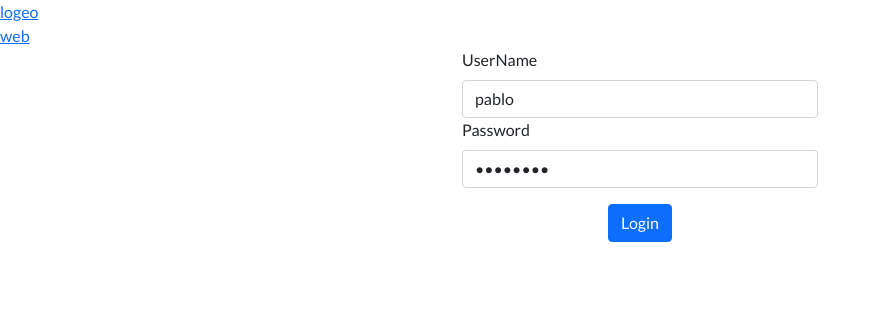
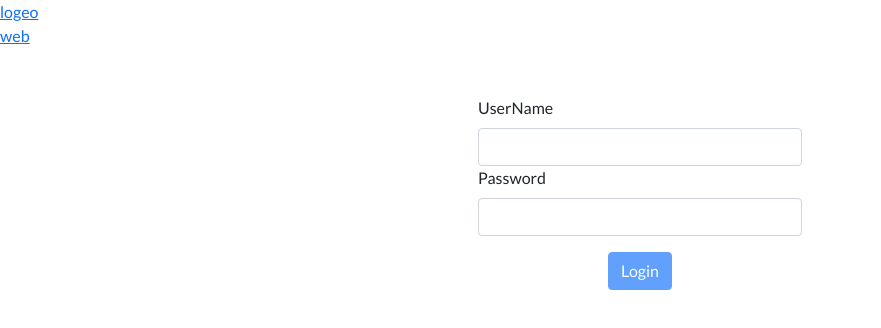
Before and after one commit to soportepablos/pablopro, an Angular app: page /logeo in a window 1280 px wide. Shown: the top 328 px of the page, without its empty margins (0-881 px from the left). Built offline with nearby package versions, Linux system fonts and the light colour scheme.

Commit message:
jwt creado + mysql + SessionStorage

```diff
--- a/package.json
+++ b/package.json
@@ -19,7 +19,10 @@
     "@angular/platform-browser-dynamic": "~13.1.0",
     "@angular/router": "~13.1.0",
     "bootstrap": "^5.1.3",
+    "cors": "^2.8.5",
+    "express": "^4.17.2",
     "jquery": "^3.6.0",
+    "jsonwebtoken": "^8.5.1",
     "mysql": "^2.18.1",
     "rxjs": "~7.4.0",
     "tslib": "^2.3.0",
--- a/src/app/components/footer/footer.component.html
+++ b/src/app/components/footer/footer.component.html
@@ -3,23 +3,23 @@
     <div class="container">
         <div class="row">
             <!-- Footer Location-->
-            <div class="col-lg-6">
+            <!-- <div class="col-lg-6">
                 <h4 class="text-uppercase">Lugar</h4>
                 <p class="lead ">
                     Puerto Iguazu - Misiones
                     <br />
                     Argentina
                 </p>
-            </div>
+            </div> -->
 
             <!-- Footer About Text-->
-            <div class="col-lg-6">
+            <!-- <div class="col-lg-6">
                 <h4 class="text-uppercase">Sobre mi</h4>
                 <p class="lead ">
                     Pablo Nicolas  Sanchez
 
                 </p>
-            </div>
+            </div>-->
         </div>
     </div>
 </footer>
--- a/src/app/components/login/login.component.html
+++ b/src/app/components/login/login.component.html
@@ -1,41 +1,30 @@
 <!-- Portfolio Modal 1-->
 
-<!-- <div class="container">
-    <div class="row justify-content-center">
-        <div class="col-lg-8">
-            <form>
-                <div class=" d-flex justify-content-center">
-                    <h3> Ingreso al sistema </h3>
-                </div>
-                <div class="mb-3">
-                    <label for="exampleInputEmail1" class="form-label">Usuario</label>
-                    <input type="email" class="form-control" id="exampleInputEmail1" aria-describedby="emailHelp">
-                </div>
-                <div class="mb-3">
-                    <label for="exampleInputPassword1" class="form-label">Clave</label>
-                    <input type="password" class="form-control" id="exampleInputPassword1">
-                </div>
-                <button type="submit" class="btn btn-primary">Submit</button>
-                </form>
-        </div>
-    </div>
-</div> -->
-
 <div class="container ">
+    <form [formGroup]="form" class="m-5" (ngSubmit)="logIn($event)" >
     <div class="row justify-content-center">
         <div class="col-lg-4">
-            <label for="exampleFormControlInput1" class="form-label">UserName</label>
-            <input [(ngModel)]="user.user_name" type="text" class="form-control" >
+            <label  class="form-label">UserName</label>
+            <input class="form-control" type="text" formControlName="user_name"
+                [ngClass]="{'is-invalid':user_name?.errors && user_name?.touched,
+                'is-valid':!user_name?.errors && user_name?.touched}"
+            >
         </div>
     </div>
     <div class="row justify-content-center">
         <div class="col-lg-4">
             <label for="exampleFormControlTextarea1" class="form-label">Password</label>
-            <input [(ngModel)]="user.user_pass"  class="form-control" type="password">
+            <input class="form-control" type="password" formControlName="user_pass">
         </div>
     <div class="row text-center justify-content-center">
         <div class="col-lg-4 p-3">
-            <button class="btn btn-primary" (click)="logIn()" >Login</button>
+            <button class="btn btn-primary"  [disabled]="!form.valid">Login</button>
+            <!-- (click)="logIn()" -->
         </div>
     </div>
+    <div class="row text-center justify-content-center" *ngIf="user_name?.errors && user_name?.touched">
+        <p *ngIf="user_name?.hasError('required')" class="text-danger"> Informacion Requerida</p>
+        <p *ngIf="user_name?.hasError('minlength')" class="text-danger"> Longitud Requerida</p>
+    </div>
 </div>
+</form>
--- a/src/app/components/login/login.component.ts
+++ b/src/app/components/login/login.component.ts
@@ -1,4 +1,7 @@
 import { Component, OnInit } from '@angular/core';
+import { AuthService } from 'src/app/services/auth.service';
+import { FormBuilder, FormGroup, Validators } from '@angular/forms';
+import { Router } from '@angular/router';
 
 
 
@@ -9,19 +12,37 @@ import { Component, OnInit } from '@angular/core';
 })
 export class LoginComponent implements OnInit {
 
-  user =  {
-    // ya coloco datos deberian ir vaios.
-    user_name:'pablo',
-    user_pass:'12345678'
+  form:FormGroup;
+
+  //injectamos formBuilder y el servicio de autenticacion.
+  constructor (private formBuilder:FormBuilder,private authService:AuthService, private ruta:Router) {
+    this.form=this.formBuilder.group(
+      {
+        user_name:['',[Validators.required, Validators.minLength(5)]],
+        user_pass:['',[Validators.required, Validators.minLength(8)]]
+      }
+    );
   }
 
   ngOnInit(): void {
+
   }
 
-  logIn(){
+  ///////// obtener email y pass para validar miesntras escribo (obtengo las propiedades////////////////////
+  get user_name() {
+    return this.form.get('user_name');
+  }
+  get user_pass() {
+    return this.form.get('user_pass');
+  }
+  /////////
 
-    console.log(this.user);
+  logIn(event:Event) {
+
+    event.preventDefault;
+    this.authService.singin(this.form.value).subscribe(data=>{
+      //console.log("DATA:" + JSON.stringify(data)); // muestro la data recibida por JSON
+      this.ruta.navigate(['/web']);
+    });
   }
-
-
 }
--- a/src/app/components/navmenu/navmenu.component.ts
+++ b/src/app/components/navmenu/navmenu.component.ts
@@ -7,9 +7,13 @@ import { Component, OnInit } from '@angular/core';
 })
 export class NavmenuComponent implements OnInit {
 
+
+  // lo de adentro de () injecto el servicio
   constructor() { }
 
   ngOnInit(): void {
+
+
   }
 
 }
--- a/src/app/route/route.module.ts
+++ b/src/app/route/route.module.ts
@@ -11,7 +11,7 @@ import { WebComponent } from '../components/web/web.component';
 const routes: Routes = [
   { path: 'web', component: WebComponent },
   { path: 'logeo', component:LoginComponent},
-  { path: '**', pathMatch:'full', redirectTo:'web'}
+  { path: '**', pathMatch:'full', redirectTo:'logeo'}
   // { path: '', redirectTo:'web',pathMatch:'full'}
 ];
 
--- /dev/null
+++ b/src/app/services/auth.service.ts
@@ -0,0 +1,51 @@
+// injectado en los componentes
+import { Injectable } from '@angular/core';
+import { HttpClient } from '@angular/common/http';
+import { Observable, BehaviorSubject } from 'rxjs';
+import { map } from 'rxjs/operators';
+//import { Router } from 'express';
+
+@Injectable({
+  //como es root no hace falta declarar en el app.module
+  providedIn: 'root'
+})
+export class AuthService {
+  //para hacer uso de esto tenemos que utilizar el cliente HTTP - consultas http
+
+  private URL = 'http://localhost:3000/user/singin';
+
+  currentUserSubject : BehaviorSubject<any>;
+  //private ruta:Router
+  constructor(private http: HttpClient) {
+    //para saber si mi servicio esta corriendo
+    console.log("el servicio corre");
+    //hay qye inicializar porque los behaviorSubject devuelven el ultimo
+    this.currentUserSubject= new BehaviorSubject<any>(JSON.parse(sessionStorage.getItem('currentUser')||'{}'))
+
+  }
+
+  // metodo para iniciar la sesion recibe las credenciales del usuario
+  // observable para que los controladores puedan suscribir
+  singin(user:string):Observable<any>
+  {
+    //return this.http.post(`${this.URL}/user/singin`,user); //nos devuelve un observable que es nuestra consulta.
+    // llamada a la API
+    // metodo pipe -- encadena operadores (realizo acciones previo a retornar la respuesta a los controladores (componente))
+    // map mapea, modifica la repuesta y despues pasa a los componentes.
+    // data => modificamos si queremos y luego retornamos
+      return this.http.post(this.URL,user).pipe(map(data=>{
+        sessionStorage.setItem('currenteUser', JSON.stringify(data)); // guardamos storage el token que nos devuelve la API
+        //return data;
+      }))
+
+  }
+
+  // para que los componentes consumana este servicio
+  obtenerDatos(){
+    //return this.http.get('json');
+    console.log("obtener datos");
+  }
+
+
+}
+/// este servicio lo consumismo desde nuestro login por lo que instanciamos ahi.
```
Also changed, not shown: src/app/app.module.ts (+5 -3 lines), 1 other file (tests, documents, lock files or other folders).
